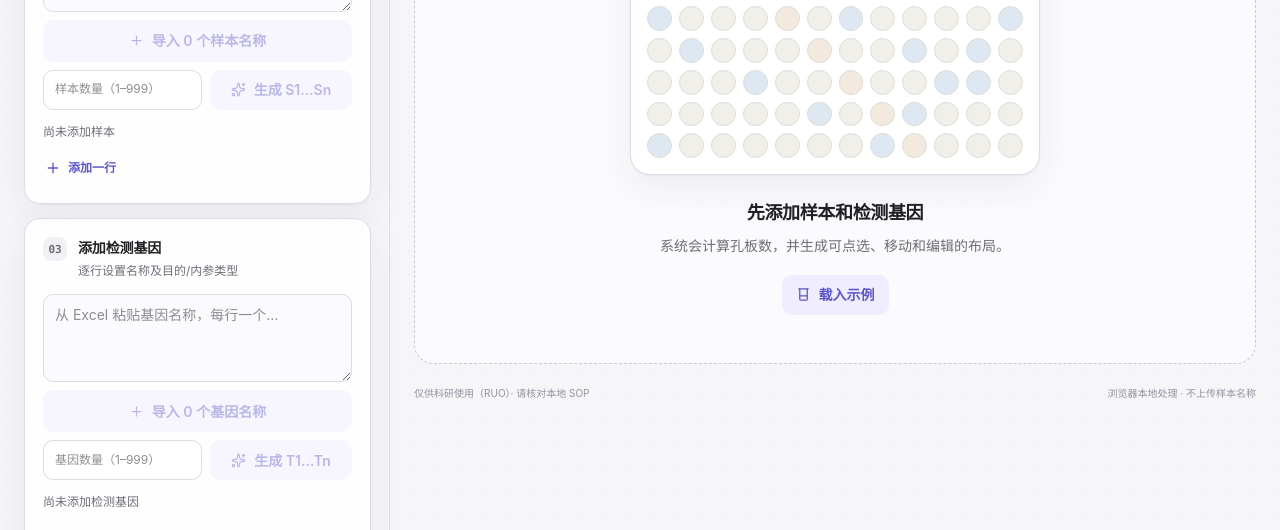
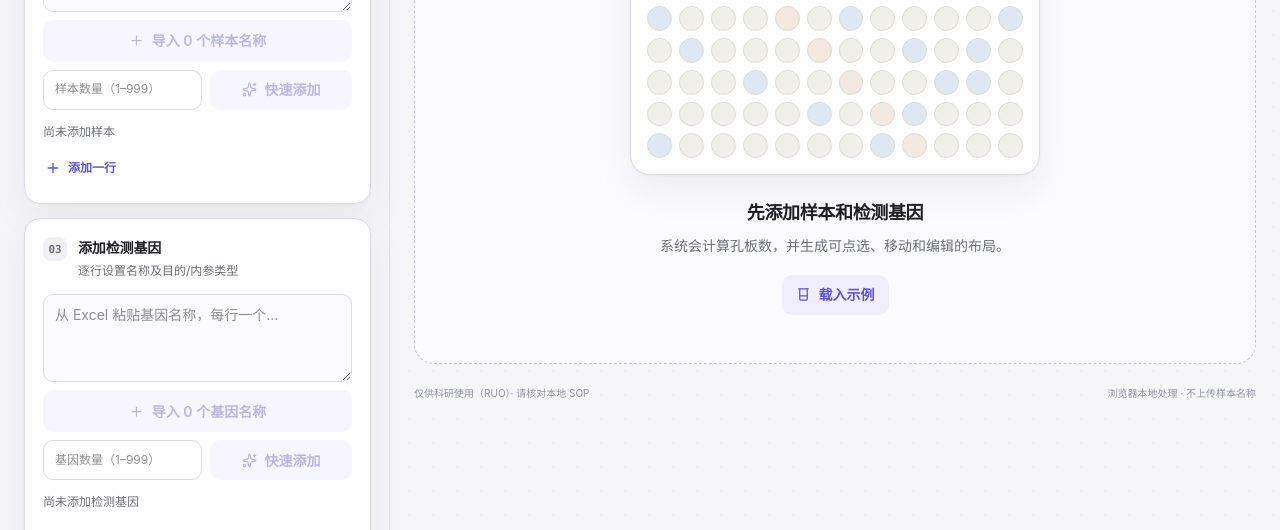
Before and after one commit to annayzhu/qPCR_Plate_Layout_Planner, a Next.js app: page / in a window 1280 px wide. Shown: the part 422-952 px from the top of the page. Built offline with nearby package versions, Linux system fonts and the light colour scheme.

Commit message:
Rename quick entry buttons

```diff
--- a/app/QpcrPlanner.tsx
+++ b/app/QpcrPlanner.tsx
@@ -1936,14 +1936,13 @@ export function QpcrPlanner() {
                     className="button button-soft quick-fill-button"
                     type="submit"
                     disabled={parsedSampleQuickCount === null}
+                    aria-label={tr(
+                      "快速添加编号样本",
+                      "Quickly add numbered samples",
+                    )}
                   >
                     <Sparkles size={15} />
-                    {parsedSampleQuickCount === null
-                      ? tr("生成 S1…Sn", "Generate S1…Sn")
-                      : tr(
-                          `生成 S1–S${parsedSampleQuickCount}`,
-                          `Generate S1–S${parsedSampleQuickCount}`,
-                        )}
+                    {tr("快速添加", "Quick add")}
                   </button>
                 </form>
               </div>
@@ -2197,14 +2196,13 @@ export function QpcrPlanner() {
                     className="button button-soft quick-fill-button"
                     type="submit"
                     disabled={parsedGeneQuickCount === null}
+                    aria-label={tr(
+                      "快速添加编号检测基因",
+                      "Quickly add numbered assays",
+                    )}
                   >
                     <Sparkles size={15} />
-                    {parsedGeneQuickCount === null
-                      ? tr("生成 T1…Tn", "Generate T1…Tn")
-                      : tr(
-                          `生成 T1–T${parsedGeneQuickCount}`,
-                          `Generate T1–T${parsedGeneQuickCount}`,
-                        )}
+                    {tr("快速添加", "Quick add")}
                   </button>
                 </form>
               </div>
```
Also changed, not shown: 1 other file (tests, documents, lock files or other folders).
